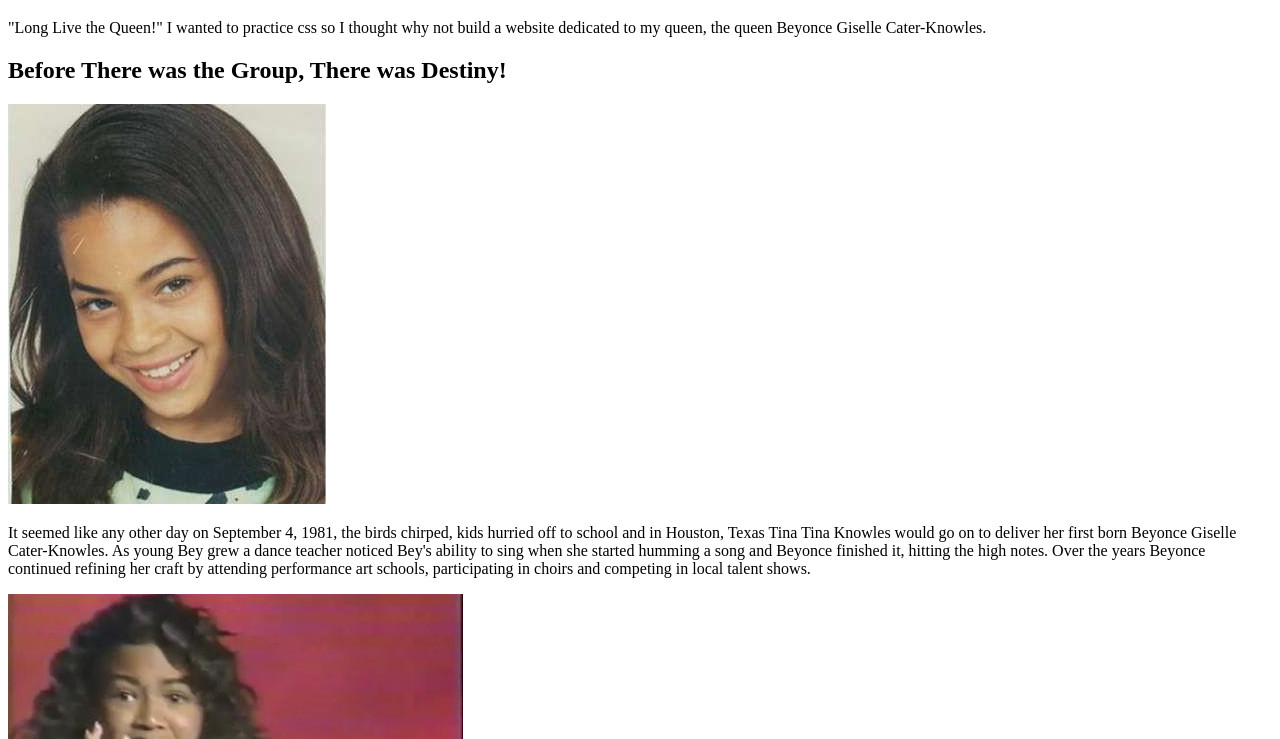
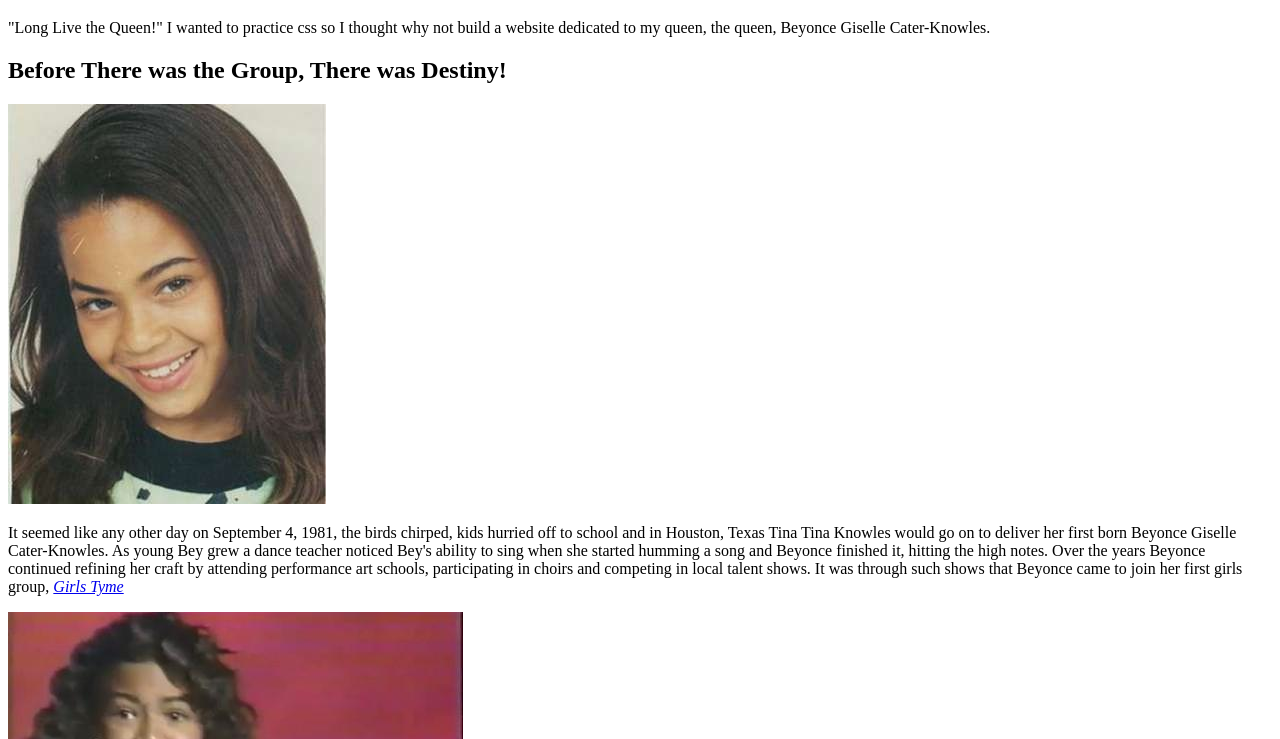
Before and after one commit to shanicegipson/Beyonce_css, a plain HTML site: page index.html in a window 1280 px wide. Shown: the part 61-800 px from the top of the page. Drawn offline with Linux system fonts and the light colour scheme.

Commit message:
added link to Girls tyme performance

```diff
--- a/index.html
+++ b/index.html
@@ -9,7 +9,7 @@
     <header class="header">
         <h1 class="header-title">All Hail Queen Beyonce!</h1>
         <p>
-            "Long Live the Queen!" I wanted to practice css so I thought why not build a website dedicated to my queen, the queen Beyonce
+            "Long Live the Queen!" I wanted to practice css so I thought why not build a website dedicated to my queen, the queen, Beyonce
             Giselle Cater-Knowles.
         </p>
     </header>
@@ -22,6 +22,7 @@
                 Tina Knowles would go on to deliver her first born Beyonce Giselle Cater-Knowles. As young Bey grew a dance teacher noticed
                 Bey's ability to sing when she started humming a song and Beyonce finished it, hitting the high notes. Over the years Beyonce
                 continued refining her craft by attending performance art schools, participating in choirs and competing in local talent shows.
+                It was through such shows that Beyonce came to join her first girls group, <em><a href="https://www.youtube.com/watch?v=jYZA4VOnpPk">Girls Tyme</a></em>
              </p>
              <img src="img/beyonce-in-girls-tyme.jpg" >
 
```
